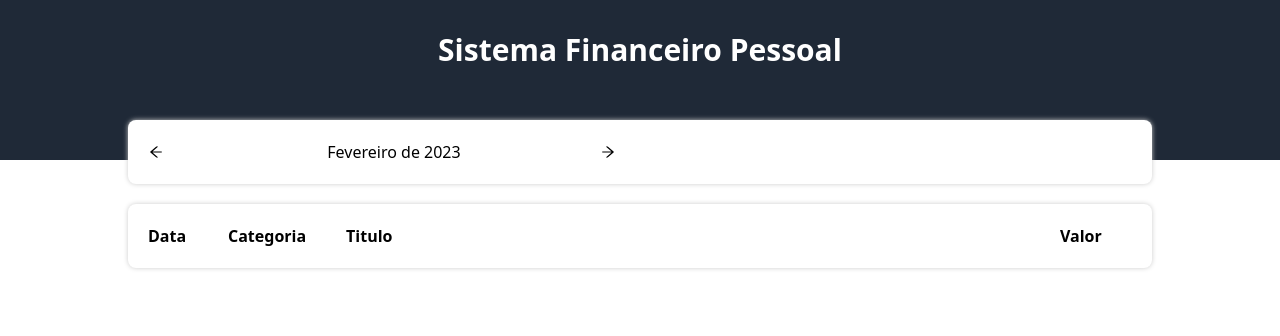
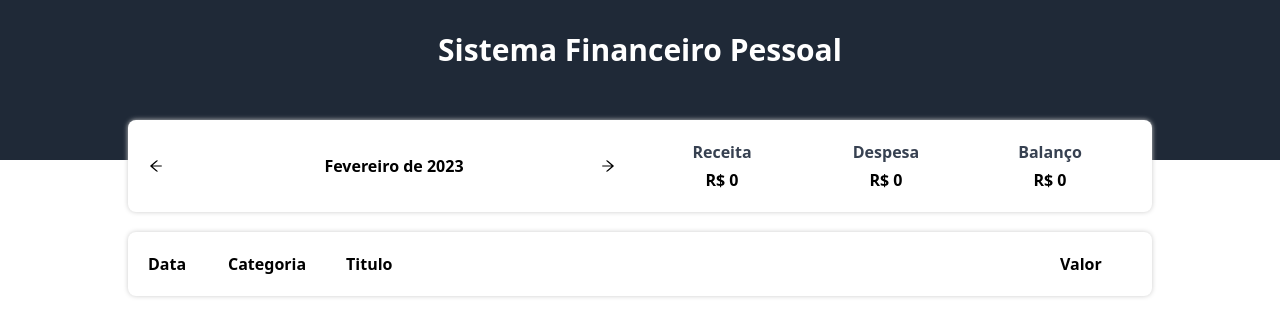
Before and after one commit to FelipeSousaRocha/Sistema-de-Fina-as-Pessoais, a React (Vite) app in the folder SFP/: page / in a window 1280 px wide. Shown: the top 336 px of the page. Built offline with nearby package versions, Linux system fonts and the light colour scheme.

Commit message:
Adicionado componente resumeItem e terminado parte de InfoArea

```diff
--- a/SFP/src/App.tsx
+++ b/SFP/src/App.tsx
@@ -11,11 +11,31 @@ function App() {
   const [list, setList] = useState(items); //Lista de items de data
   const [filteredList, setFilteredList] = useState<Item[]>([]); //Array de Item vazio
   const [currentMounth, setCurrentMounth] = useState(getCurrentMonth()); //Mes/Ano atual
+  const [income, setIncome] = useState(0);
+  const [expanse, setExpanse] = useState(0);
 
   useEffect(()=>{
     setFilteredList( filterListByMonth(list, currentMounth) );//Funcao vai pegar a lista pura vai filtrar e gerar uma nova lista
     }, [list, currentMounth]
   );//Caso um desses Estados se modifique
+
+  useEffect(()=>{
+    let income = 0;
+    let expanse = 0;
+
+    for (let i in filteredList) {
+      if (categories[filteredList[i].category].expense) {
+        expanse += filteredList[i].value;
+      } else{
+        income += filteredList[i].value;
+      }
+    }
+
+    setIncome(income);
+    setExpanse(expanse);
+
+  }, [filteredList])//Monitora a lista filtrada
+  //Modificar as depesas
 
   const handleMonthChange = (newMonth: string) => {
     setCurrentMounth(newMonth);
@@ -34,6 +54,8 @@ function App() {
         <InfoArea
           currentMonth={currentMounth}
           onMonthChange={handleMonthChange}
+          income={income}
+          expanse={expanse}
         />
 
         {/* Area de insercao */}
--- a/SFP/src/components/InfoArea/index.tsx
+++ b/SFP/src/components/InfoArea/index.tsx
@@ -1,12 +1,16 @@
 import { formatCurrentMonth } from "../../helpers/dateFilter";
 import { AiOutlineArrowRight, AiOutlineArrowLeft } from "react-icons/ai";
+import { ResumeItem } from "../ResumeItem";
 
 type Props = {
     currentMonth: string;
     onMonthChange: (newMonth: string) => void;
+    income: number;
+    expanse: number;
 }
 
-export function InfoArea ({ currentMonth, onMonthChange }: Props){
+export function InfoArea ({ currentMonth, onMonthChange, income, expanse }: Props){
+
     const handlePrevMonth = () => {
         let [year, month] = currentMonth.split("-");
         let currentDate = new Date(parseInt(year), parseInt(month) -1, 1);
@@ -26,12 +30,14 @@ export function InfoArea ({ currentMonth, onMonthChange }: Props){
             <div className="flex flex-1  items-center">
                 <div onClick={handlePrevMonth}
                         className="w-10 text-center text-base cursor-pointer"><AiOutlineArrowLeft/></div>
-                <div className="flex-1 text-center">{formatCurrentMonth(currentMonth)}</div>
+                <div className="flex-1 text-center font-semibold">{formatCurrentMonth(currentMonth)}</div>
                 <div onClick={handleNextMonth}
                 className="w-10 text-center text-base cursor-pointer"><AiOutlineArrowRight/></div>
             </div>
             <div className="flex flex-1">
-
+                <ResumeItem title="Receita" value={income}/>
+                <ResumeItem title="Despesa" value={expanse}/>
+                <ResumeItem title="Balanço" value={income-expanse}/>
             </div>
         </div>
     );
--- /dev/null
+++ b/SFP/src/components/ResumeItem/index.tsx
@@ -0,0 +1,14 @@
+type Props = {
+    title: string;
+    value: number;
+}
+
+export function ResumeItem({title, value}: Props) {
+
+    return(
+        <div className="flex-1">
+            <div className="text-center font-bold text-gray-700 mb-1">{title}</div>
+            <div className="text-center font-bold text-black">R$ {value}</div>
+        </div>
+    );
+}
```
